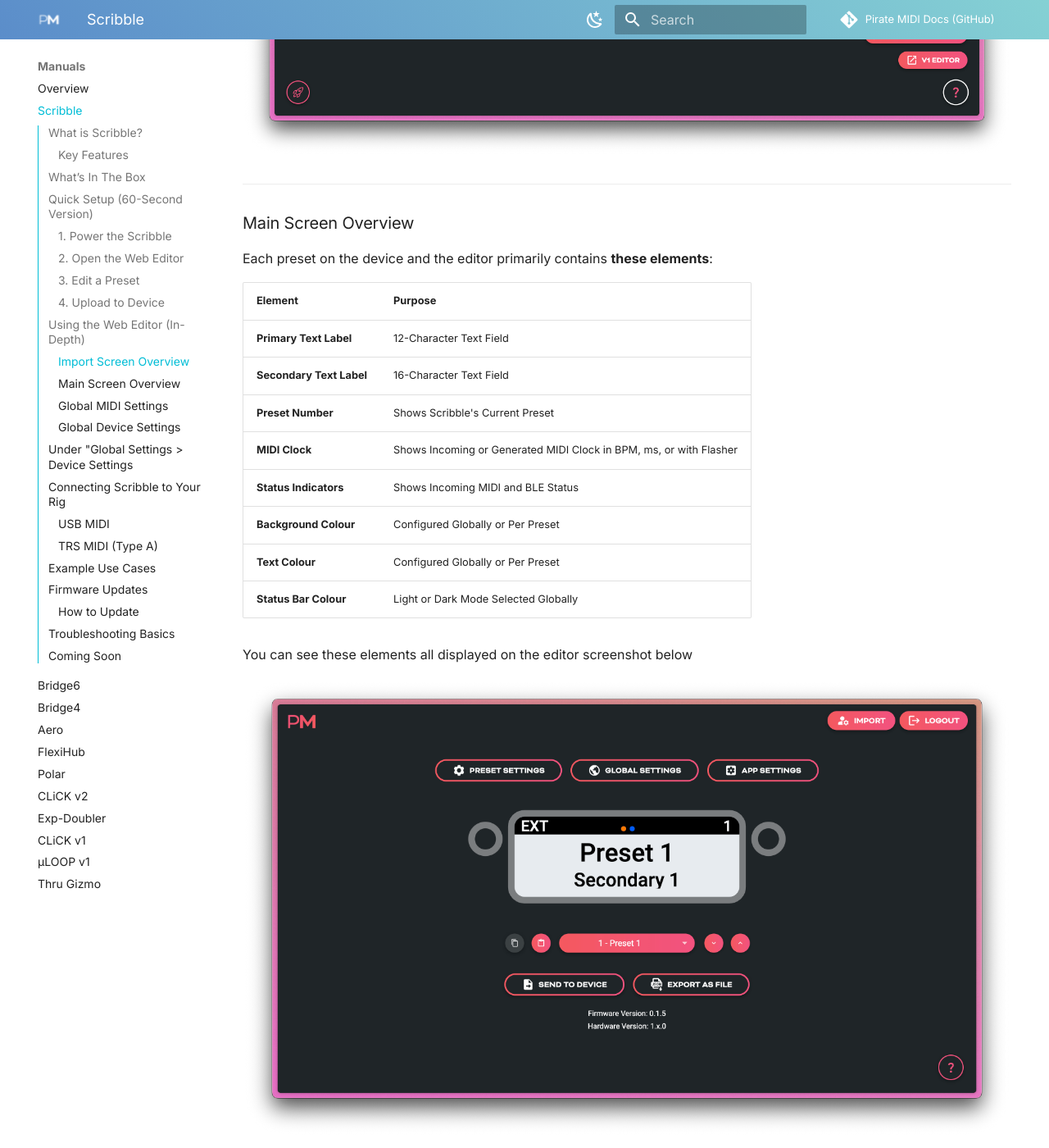
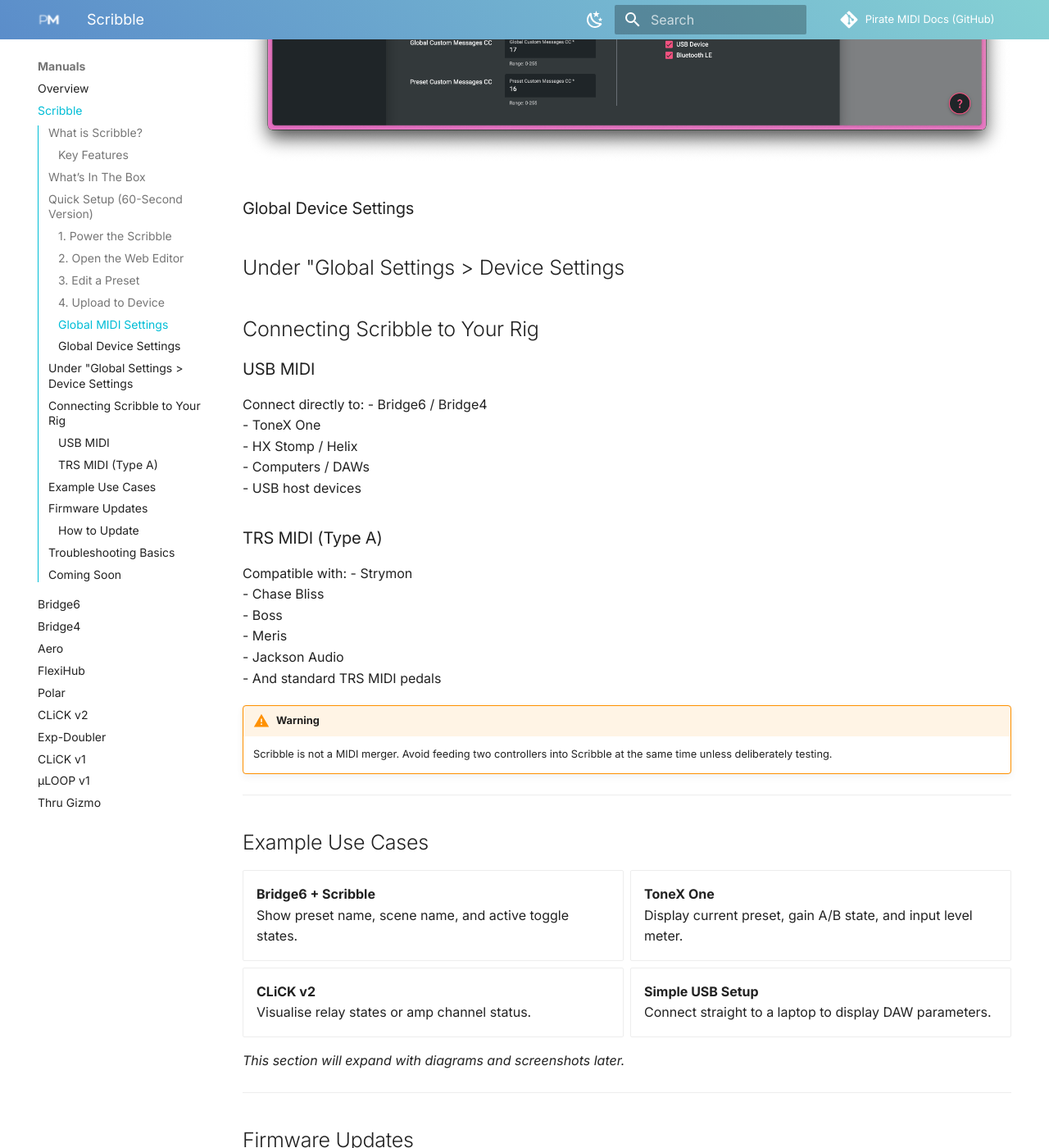
Before and after one commit to Pirate-MIDI/pirate-midi-docs, an MkDocs documentation site: the page built from docs/manuals/scribble/index.md, in a window 1280 px wide and 1400 px high, scrolled down 4699 px. Shown: the whole window at 82% size. Built offline with MkDocs 1.6.1 and Material for MkDocs 9.7.7, drawn with Linux system fonts in a browser that asks for light colours; some web fonts are replaced; comment, search, counter and statistics services are not loaded; some of the changed text lies outside the part shown.

Commit message:
New Scribble Manual Page
separated pages and added images to Scribble user manual

```diff
--- a/docs/manuals/scribble/index.md
+++ b/docs/manuals/scribble/index.md
@@ -30,7 +30,7 @@
 - Preset switching via CC or PC
 - USB-powered or 9V DC powered
 - Web-based configuration *(Chromium browser required)*
-- Firmware updates via browser at **update.piratemidi.com**
+- Firmware updates via browser at [**update.piratemidi.com**](https://update.piratemidi.com)
 
 ---
 
@@ -79,37 +79,6 @@
 
 ---
 
-## Using the Web Editor (In-Depth)
-
-### Import Screen Overview
-- **Import from Device** — connect your device by USB and import all its configuration
-- **Import from File** — use a Pirate MIDI .json config file to load a configuration (backups, alternate configs etc.)
-- **Create from Template** — use pre-made configs including blank, factory default, and brand or device starting templates from Pirate MIDI
-
-![Web Editor Import Page](../../assets/ScribbleImages/editor-import-page.png)
-
----
-
-### Main Screen Overview
-
-Each preset on the device and the editor primarily contains **these elements**:
-
-| Element | Purpose |
-|--------|---------|
-| **Primary Text Label** | 12-Character Text Field |
-| **Secondary Text Label** | 16-Character Text Field |
-| **Preset Number** | Shows Scribble's Current Preset |
-| **MIDI Clock** | Shows Incoming or Generated MIDI Clock in BPM, ms, or with Flasher |
-| **Status Indicators** | Shows Incoming MIDI and BLE Status |
-| **Background Colour** | Configured Globally or Per Preset |
-| **Text Colour** | Configured Globally or Per Preset |
-| **Status Bar Colour** | Light or Dark Mode Selected Globally |
-
-You can see these elements all displayed on the editor screenshot below
-
-![Scribble Editor Main Page Elements](../../assets/ScribbleImages/scribble-editor-main.png)
-
-On top of these obvious parameters, there are also MIDI messages, MIDI clock, and other settings that can change how you use your Scribble.
 
 ### Global MIDI Settings
 Under **Global Settings > MIDI Settings**, define how your Scribble behaves as a MIDI device:
```
Also changed, not shown: docs/manuals/scribble/web-editor-overview.md (added, +70 -0 lines), docs/assets/ScribbleImages/scribble-editor-app-settings.png (added), docs/assets/ScribbleImages/scribble-editor-global-settings.png (added), docs/assets/ScribbleImages/scribble-editor-preset-settings.png (added).
